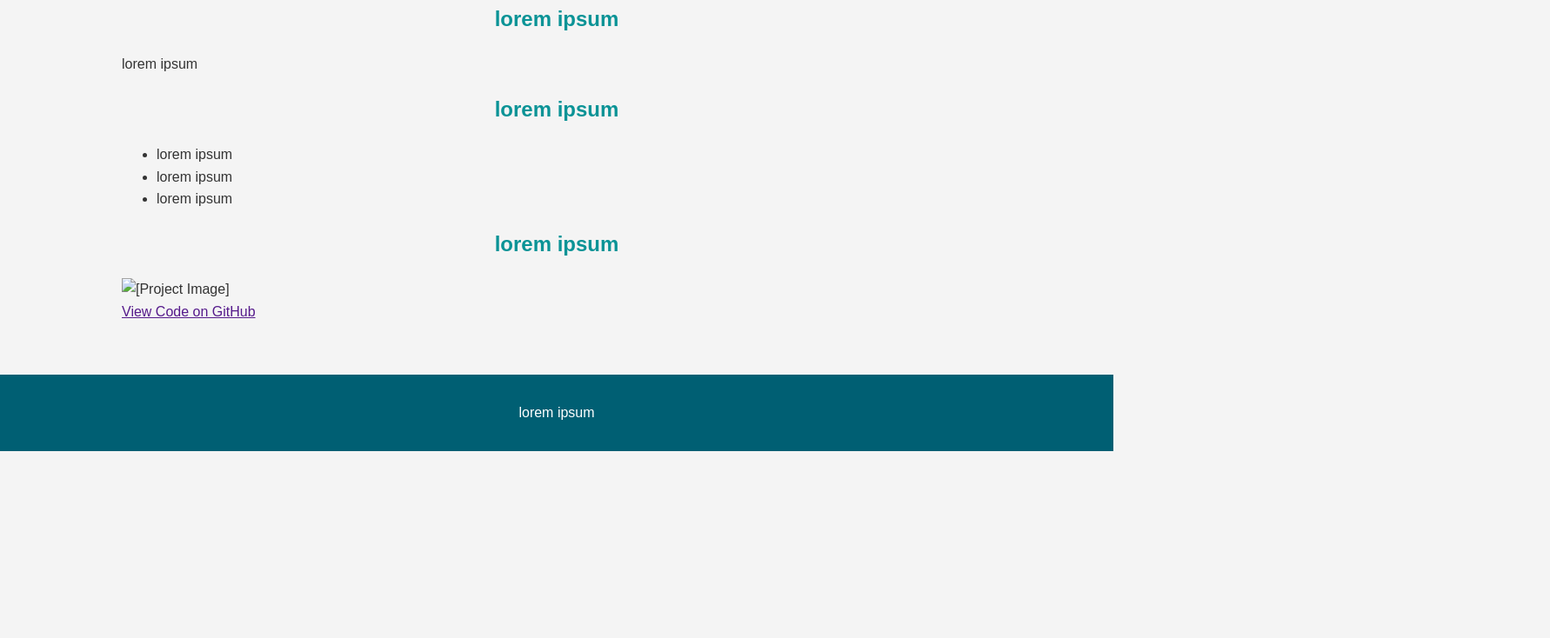
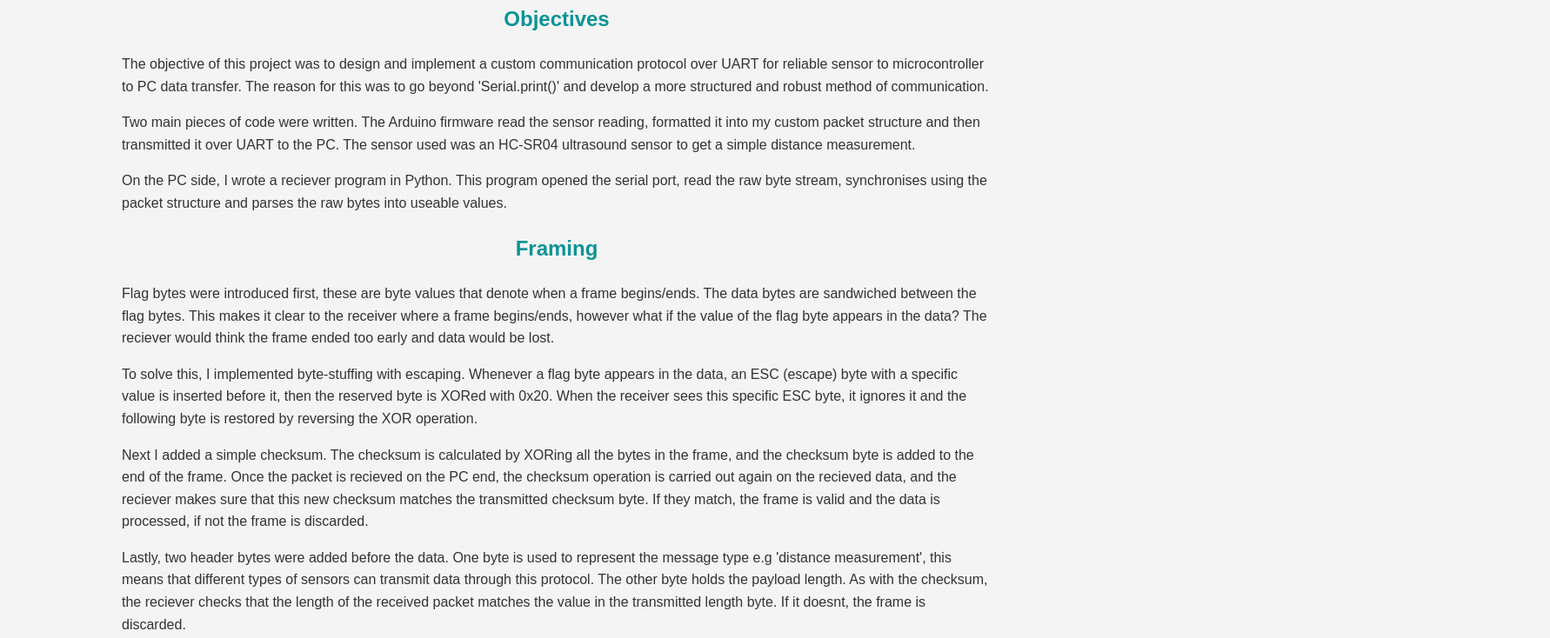
Before and after one commit to jamieashton22/jamieashton22.github.io, a plain HTML site: page uartproject.html in a window 1280 px wide. Shown: the part 164-898 px from the top of the page at 87% size, 1782 px wide, since content can reach past the window. Before the commit the page ends 800 px from the top, so only its background shows below. Drawn offline with Linux system fonts and the light colour scheme.

Commit message:
write-up for custom UART protocol

```diff
--- a/uartproject.html
+++ b/uartproject.html
@@ -17,31 +17,67 @@
 
     <main>
         <section>
-            <h2>lorem ipsum</h2>
-            <p>lorem ipsum</p>
+            <h2>Objectives</h2>
+            <p>The objective of this project was to design and implement a custom communication protocol over UART
+                for reliable sensor to microcontroller to PC data transfer. The reason for this was to go beyond 'Serial.print()' and develop a
+                more structured and robust method of communication.
+            </p>
+
+            <p> Two main pieces of code were written. The Arduino firmware read the sensor reading, formatted it
+                into my custom packet structure and then transmitted it over UART to the PC. The sensor used was an HC-SR04 ultrasound sensor to get a simple distance measurement.
+            </p>
+            <p> On the PC side, I wrote a reciever program in Python. This program opened the serial port,
+                read the raw byte stream, synchronises using the packet structure
+                and parses the raw bytes into useable values.
+            </p>
         </section>
 
         <section>
-            <h2>lorem ipsum</h2>
-            <ul>
-                <li>lorem ipsum</li>
-                <li>lorem ipsum</li>
-                <li>lorem ipsum</li>
-            </ul>
+            <h2> Framing </h2>
+            <p> Flag bytes were introduced first, these are byte values that denote when a frame begins/ends.
+                The data bytes are sandwiched between the flag bytes. This makes it clear to the receiver where a frame begins/ends, however what if the value of the flag byte appears
+                in the data? The reciever would think the frame ended too early and data would be lost.
+            </p>
+
+            <p> To solve this, I implemented byte-stuffing with escaping. Whenever a flag byte appears in the data, an ESC (escape) byte with a specific
+                value is inserted before it, then the reserved byte is XORed with 0x20. When the receiver sees this specific ESC byte, it ignores it
+                and the following byte is restored by reversing the XOR operation.
+            </p>
+
+            <p> Next I added a simple checksum. The checksum is calculated by XORing all the bytes in the frame, and
+                the checksum byte is added to the end of the frame. Once the packet is recieved on the PC end, the checksum operation
+                is carried out again on the recieved data, and the reciever makes sure that this new checksum matches the transmitted checksum byte.
+                If they match, the frame is valid and the data is processed, if not the frame is discarded.
+            </p>
+
+            <p> Lastly, two header bytes were added before the data. One byte is used to represent the message type
+                e.g 'distance measurement', this means that different types of sensors can transmit data through this protocol.
+                The other byte holds the payload length. As with the checksum, the reciever checks that the length of the received packet
+                matches the value in the transmitted length byte. If it doesnt, the frame is discarded.
+
+            </p>
+
+             <section>
+            <h2>Packet Structure</h2>
+            <img src="images/uartproject/packet.png" alt="Packet Structure">
+             </section>
+
+        <section>
+            <h2> Conclusion</h2>
+            <p> The reciever program was able to process the raw bytes, interpret the data and measurement type, undo the escaping operation, and verify the frame using the length check and the checksum.
+                While the initial focus was just on transmitting ultrasonic sensor readings, this protocol can be easily extended. It serves as a reliable
+                method to transmit data from a microcontroller to a PC.
+            </p>
+            <p> I plan to extend this project to bidirectional communication between the two devices using this protocol. </p>
         </section>
 
         <section>
-            <h2>lorem ipsum</h2>
-            <img src="[image-path]" alt="[Project Image]">
-        </section>
-
-        <section>
-            <a href="" target="_blank">View Code on GitHub</a>
+            <a href="https://github.com/jamieashton22/custom-UART-protocol" target="_blank">View on GitHub</a>
         </section>
     </main>
 
     <footer>
-        <p>lorem ipsum</p>
+        <p>October 2025 Jamie Ashton</p>
     </footer>
 </body>
 </html>
```
Also changed, not shown: sensorproject.html (+1 -1 lines), images/uartproject/packet.png (added).
